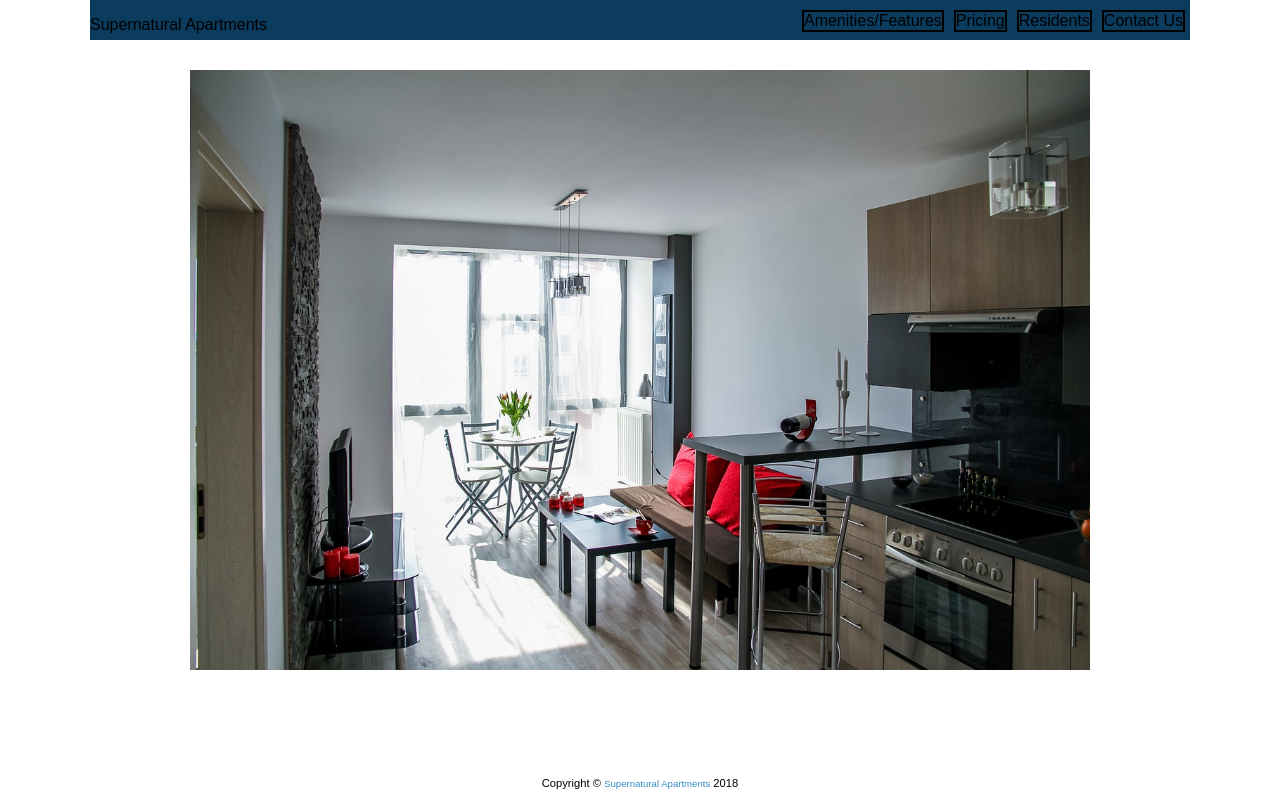
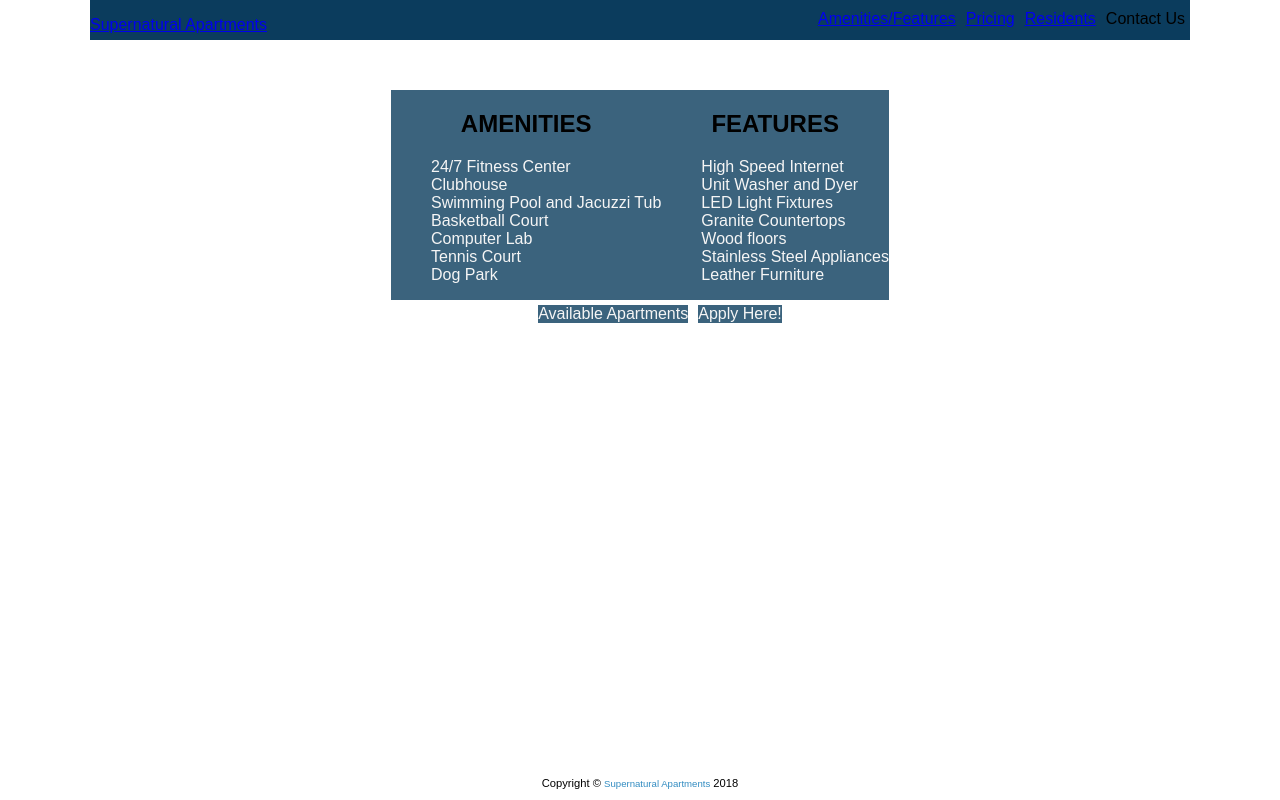
Before and after one commit to sriordan9/rentals_app, a React (Create React App) app: page /amenities in a window 1280 px wide. Built offline with nearby package versions, Linux system fonts and the light colour scheme.

Commit message:
Added page links/files (amenities, etc), created base amenities pg

```diff
--- a/src/App.css
+++ b/src/App.css
@@ -1,9 +1,13 @@
 .App {
   text-align: center;
 }
-
-img {
-  max-height: 600px;
-  margin: 30px auto;
-  max-width: 100%;
+.App_ul li {
+  background-color: rgba(11, 60, 93, .8);
+  list-style-type: none;
+  display: inline-block;
+  margin: 5px;
+  color: whitesmoke;
 }
+.App_ul {
+  margin: auto;
+}
--- a/src/App.js
+++ b/src/App.js
@@ -1,20 +1,36 @@
 import React, { Component } from 'react';
+import { BrowserRouter } from 'react-router-dom';
+
 import './App.css';
-import bg_image from './images/apartment_kitchen.jpg';
+// import MainImage from './components/images/Image';
 import Header from './components/Header';
 import Footer from './components/Footer';
+import HtmlMain from './components/htmlMain/HtmlMain';
+// import Home from './containers/Home/Home';
 
 class App extends Component {
   render() {
     return (
-      <div className="App">
-        <Header/>
-        <img src={bg_image} alt="apartment kitchen"/>
-        <Footer/>
-
-      </div>
+      <BrowserRouter>
+        <div className="App">
+          <Header/>
+          <HtmlMain/>
+          <ul className="App_ul">
+            <li>Available Apartments</li>
+            <li>Apply Here!</li>
+          </ul>
+          <Footer/>
+        </div>
+      </BrowserRouter>
     );
   }
 }
 
 export default App;
+
+
+// Game Plan:
+// 1) backtrack and finish each component, resposiveness, styling,
+// and css organization
+// 2) figure out where to place components. (Main image in app or main component?)
+// 3)
--- a/src/components/Header.css
+++ b/src/components/Header.css
@@ -1,7 +1,6 @@
 
 .header li {
     margin: 10px 5px 10px 5px;
-    border: 2px solid black;
     display: inline-block;
 }
 
@@ -18,8 +17,13 @@
     height: 40px;
 }
 
+.header a:visited {
+    color: whitesmoke;
+}
+
 .headerSymbol {
     float: left;
     margin-bottom: 0;
     text-align: center;
+    color: whitesmoke;
 }
--- a/src/components/Header.js
+++ b/src/components/Header.js
@@ -4,13 +4,17 @@ import './Header.css';
 const header = (props) => {
     return (
         <div className="header">
-            <p className="headerSymbol">Supernatural Apartments</p>
-            <ul>
-                <li>Amenities/Features</li>
-                <li>Pricing</li>
-                <li>Residents</li>
-                <li>Contact Us</li>
-            </ul>
+            <header>
+                <p className="headerSymbol"><a href="/">Supernatural Apartments</a></p>
+                <nav>
+                    <ul>
+                        <li><a href="/amenities">Amenities/Features</a></li>
+                        <li><a href="/pricing">Pricing</a></li>
+                        <li><a href="/residents">Residents</a></li>
+                        <li>Contact Us</li>
+                    </ul>
+                </nav>
+            </header>
         </div>
     );
 };
--- /dev/null
+++ b/src/components/htmlMain/Amenities/Amenities.css
@@ -0,0 +1,15 @@
+.amenities ul {
+    list-style-type: none;
+    text-align: left;
+    color: whitesmoke;
+    text-align: left;
+}
+
+.amenities section {
+    display: inline-block;
+    background-color: rgba(11, 60, 93, .8);
+}
+
+.amenities {
+    margin-top: 50px;
+}
--- /dev/null
+++ b/src/components/htmlMain/Amenities/Amenities.js
@@ -0,0 +1,35 @@
+import React from 'react';
+import './Amenities.css';
+
+const amenities = () => {
+    return (
+        <div className="amenities">
+            <section>
+                <h1> AMENITIES</h1>
+                <ul>
+                    <li>24/7 Fitness Center</li>
+                    <li>Clubhouse</li>
+                    <li>Swimming Pool and Jacuzzi Tub</li>
+                    <li>Basketball Court</li>
+                    <li>Computer Lab</li>
+                    <li>Tennis Court</li>
+                    <li>Dog Park</li>
+                </ul>
+            </section>
+            <section>
+                <h1> FEATURES</h1>
+                <ul>
+                    <li>High Speed Internet</li>
+                    <li>Unit Washer and Dyer</li>
+                    <li>LED Light Fixtures</li>
+                    <li>Granite Countertops</li>
+                    <li>Wood floors</li>
+                    <li>Stainless Steel Appliances</li>
+                    <li>Leather Furniture</li>
+                </ul>
+            </section>
+        </div>
+    );
+}
+
+export default amenities;
--- /dev/null
+++ b/src/components/htmlMain/Home/Home.js
@@ -0,0 +1,12 @@
+import React from 'react';
+import MainImage from './../../images/Image';
+
+const home = (props) => {
+  return (
+      <div>
+          <MainImage />
+      </div>
+  );
+};
+
+export default home;
--- /dev/null
+++ b/src/components/htmlMain/HtmlMain.js
@@ -0,0 +1,18 @@
+import React, { Component } from 'react';
+import { Route } from 'react-router-dom';
+
+import Home from './Home/Home';
+import Amenities from './Amenities/Amenities';
+
+class HtmlMain extends Component {
+    render() {
+      return (
+        <div>
+          <Route path="/" exact component={Home} />
+          <Route path="/amenities" component={Amenities} />
+        </div>
+      );
+    }
+}
+
+export default HtmlMain;
--- /dev/null
+++ b/src/components/images/Image.css
@@ -0,0 +1,5 @@
+.image img {
+    max-height: 600px;
+    margin: 30px auto;
+    max-width: 100%;
+}
--- /dev/null
+++ b/src/components/images/Image.js
@@ -0,0 +1,13 @@
+import React from 'react';
+import kitchen_pic from './jpg_files/apartment_kitchen.jpg';
+import './Image.css';
+
+const mainImage = () => {
+    return (
+        <div className="image">
+            <img src={kitchen_pic} alt="apartment kitchen"/>
+        </div>
+    );
+};
+
+export default mainImage;
```
Also changed, not shown: src/components/images/jpg_files/apartment_kitchen.jpg (renamed from src/images/apartment_kitchen.jpg).
